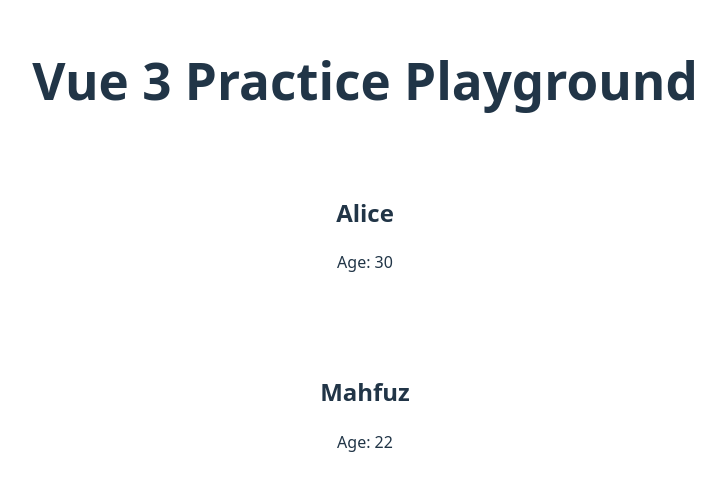
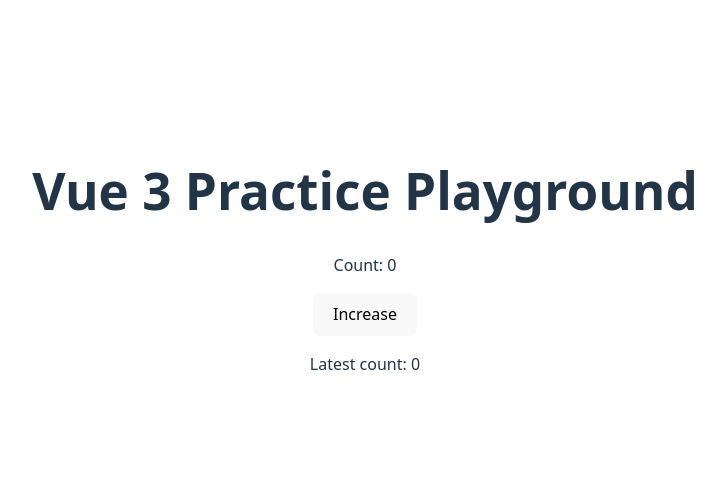
Before and after one commit to AlMahfuzKhanD/vue-3-practice, a Vue app: page / in a window 1280 px wide. Shown: the part 140-630 px from the top of the page, without its empty margins (275-1000 px from the left). Built offline with nearby package versions, Linux system fonts and the light colour scheme.

Commit message:
emit done

```diff
--- a/src/App.vue
+++ b/src/App.vue
@@ -10,8 +10,11 @@
     <!-- <Day2Watcher /> -->
     <!-- <Day2WatchEffect /> -->
     <!-- <Day2BMI /> -->
-    <Day3Props name="Alice" :age="30" />
-    <Day3Props name="Mahfuz" :age="22" />
+    <!-- <Day3Props name="Alice" :age="30" />
+    <Day3Props name="Mahfuz" :age="22" /> -->
+    <Day3Emit  @update="handleUpdate"/>
+    <p>Latest count: {{ latestCount }}</p>
+
   </div>
 </template>
 
@@ -24,5 +27,11 @@
 // import Day2Watcher from './components/Day2Watcher.vue'
 // import Day2WatchEffect from './components/Day2WatchEffect.vue'
 // import Day2BMI from './components/Day2BMI.vue'
-import Day3Props from './components/Day3Props.vue'
+// import Day3Props from './components/Day3Props.vue'
+import Day3Emit from './components/Day3Emit.vue';
+import { ref } from 'vue';
+const latestCount = ref(0);
+function handleUpdate(newValue){
+  latestCount.value = newValue;
+}
 </script>
--- /dev/null
+++ b/src/components/Day3Emit.vue
@@ -0,0 +1,17 @@
+<template>
+    <div>
+        <p>Count: {{ count }}</p>
+        <button @click="increase">Increase</button>
+    </div>
+</template>
+<script setup>
+import { ref } from 'vue'
+
+const emit = defineEmits(['update'])
+const count = ref(0)
+
+function increase(){
+    count.value++
+    emit('update', count.value)
+}
+</script>
```
